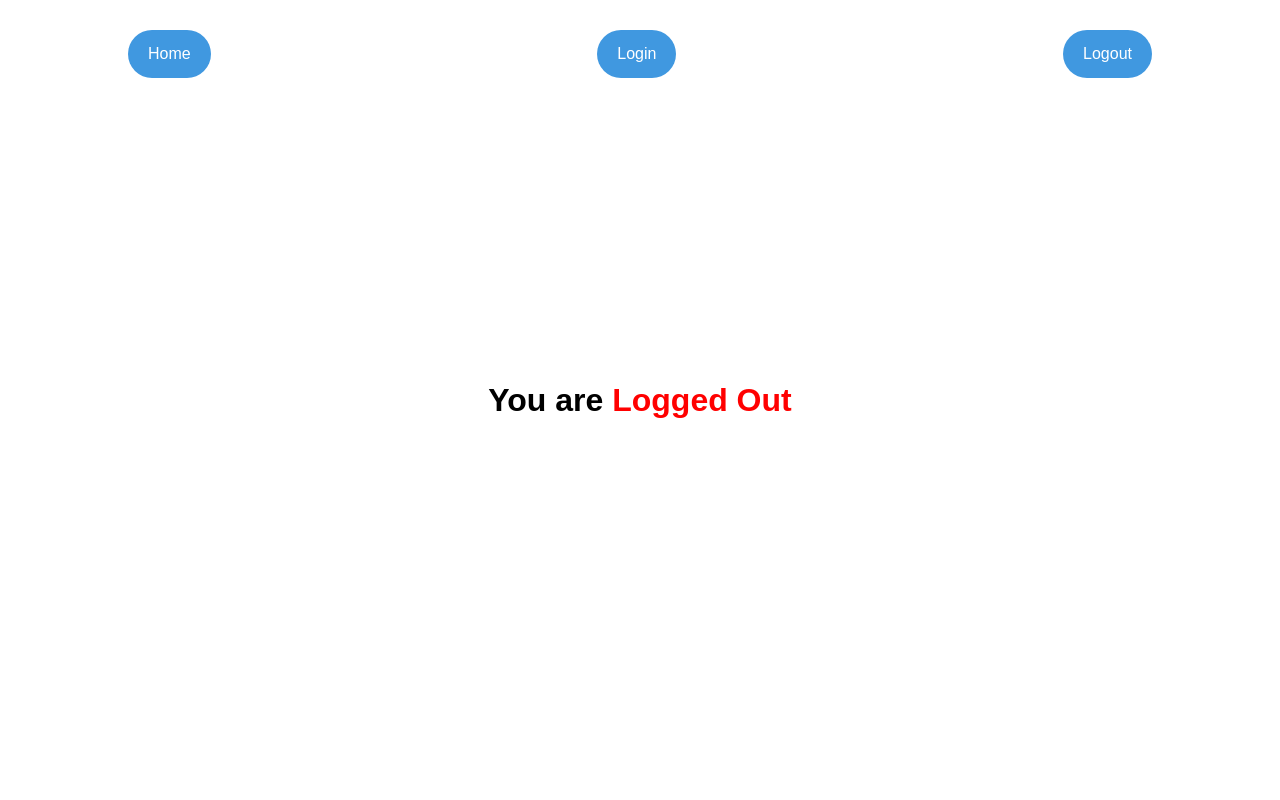
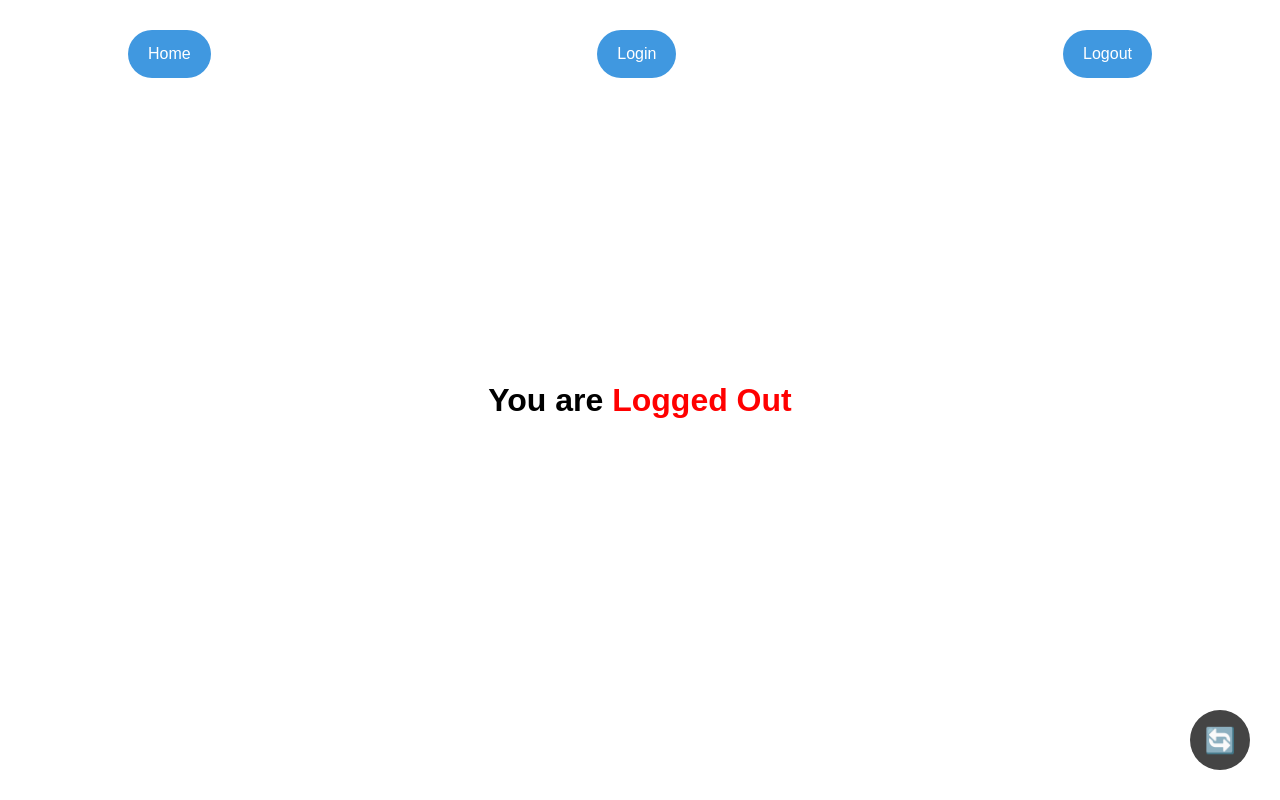
Before and after one commit to bytegen-dev/basic-usecontext-app, a React (Create React App) app: page / in a window 1280 px wide. Built offline with nearby package versions, Linux system fonts and the light colour scheme.

Commit message:
finished already

```diff
--- a/public/main.css
+++ b/public/main.css
@@ -177,7 +177,48 @@ div{
     justify-content: center;
     align-items: center;
     /* display: none; */
-    animation: hidePreloader 3s ease forwards;
+    animation: hidePreloader 1.5s ease forwards;
+}
+
+.reload{
+    position: fixed;
+    bottom: 30px;
+    right: 30px;
+    background-color: #444;
+    display: flex;
+    justify-content: center;
+    align-items: center;
+    width: 60px;
+    height: 60px;
+    font-size: 25px;
+    border-radius: 100%;
+    transition: all 0.5s ease;
+    cursor: pointer;
+}
+
+.reload::before{
+    content: "Reload Page";
+    position: absolute;
+    width: 200px;
+    display: flex;
+    padding: 0 40px 0 20px;
+    color: #fffd;
+    justify-content: center;
+    align-items: center;
+    height: 100%;
+    background-color: inherit;
+    border-radius: 100px;
+    z-index: -1;
+    top: 0;
+    right: 0;
+    transition: all 0.5s ease;
+    opacity: 0;
+    visibility: hidden;
+}
+
+.reload:hover::before{
+    opacity: 1;
+    visibility: visible;
 }
 
 .oops{
--- a/src/App.js
+++ b/src/App.js
@@ -154,6 +154,11 @@ function App() {
           <Route path="/404" element={<Oopa />} />
           <Route path="*" element={<Oopa />} />
         </Routes>
+        <div onClick={()=>{
+          window.location.reload()
+        }} className="reload">
+          🔄
+        </div>
       </div>
     </LoginContext.Provider>
   );
```
